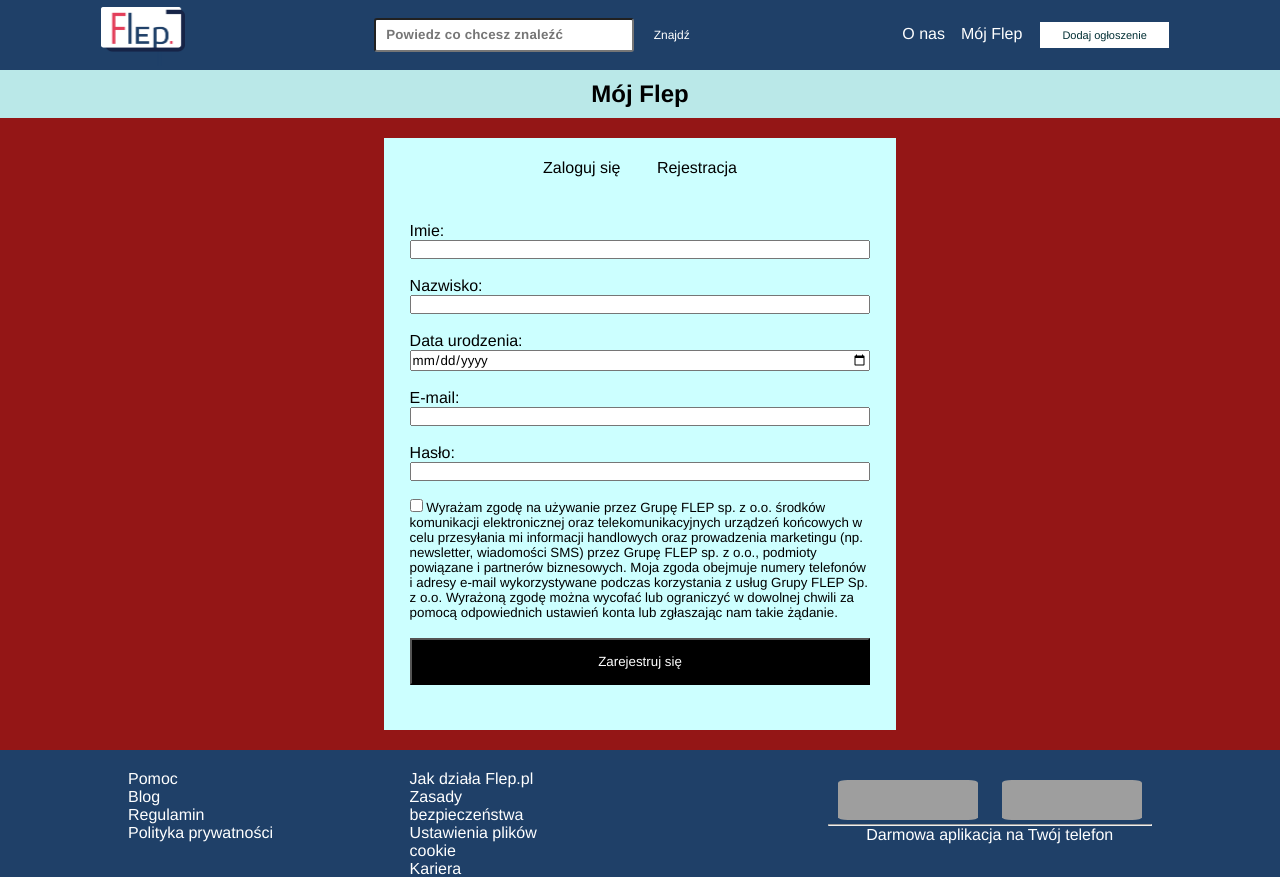
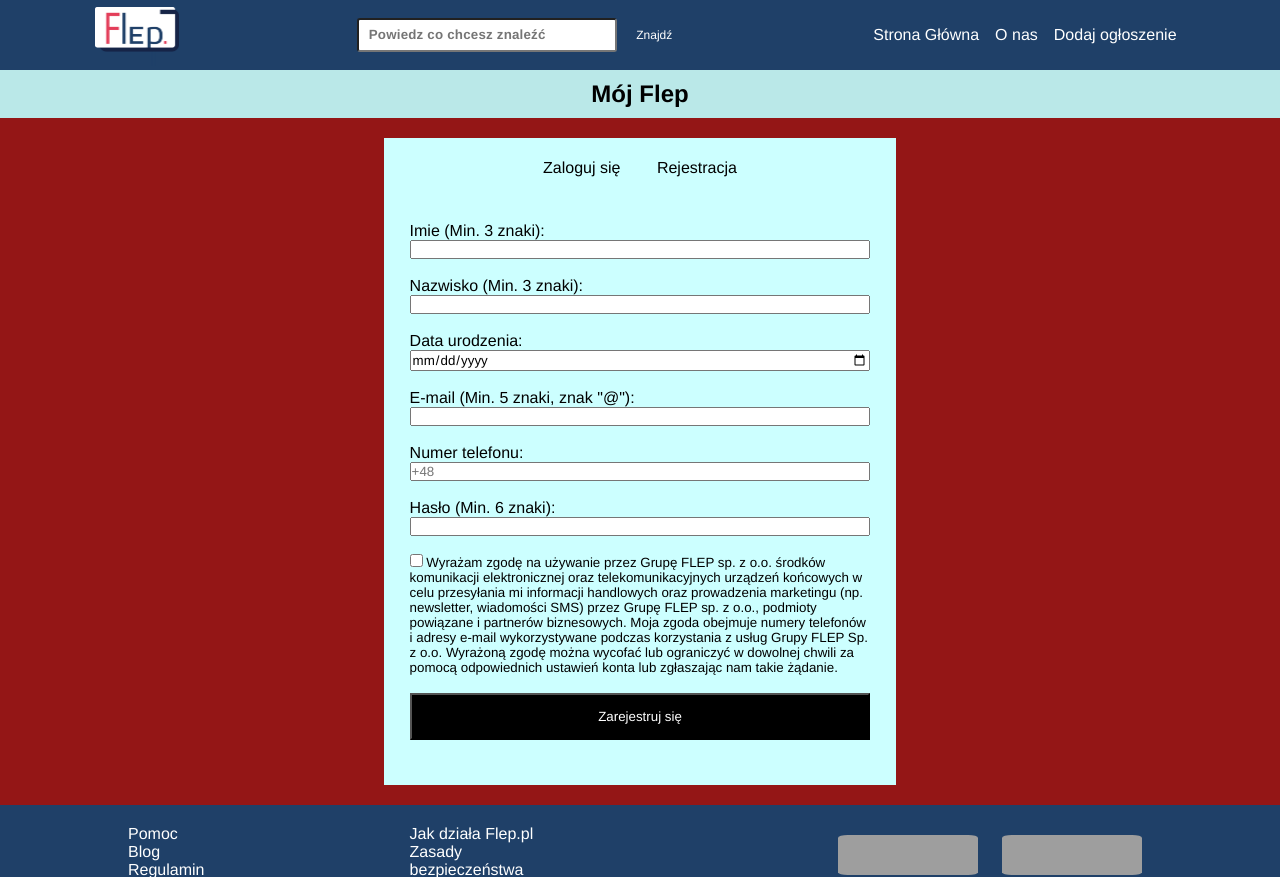
Before and after one commit to FlepPL/Page, a PHP site: page /register.html in a window 1280 px wide. Shown: the top 877 px of the page. Run offline with PHP 8.4, Linux system fonts and the light colour scheme; grey boxes are pictures that could not be loaded.

Commit message:
FLEP 1.1

```diff
--- a/logout.php
+++ b/logout.php
@@ -1,10 +1,10 @@
 <?php
     session_start();
-    include 'main.php';
     unset($_SESSION['email']);
     unset($_SESSION['imie']);
     unset($_SESSION['nazwisko']);
     unset($_SESSION['telefon']);
     session_destroy();
+    include 'main.php';
     echo "<script type='text/javascript'>alert('Wylogowano się pomyślnie');</script>";
 ?>
--- a/main.php
+++ b/main.php
@@ -28,7 +28,7 @@
             <ul class="menu">
                 <a class="bottom" href="aboutus.html">O nas</a>
                 <a class="bottom" href="login.php">Mój Flep</a>
-                <a class="bottom" href="announcements.html">Dodaj ogłoszenie</a>
+                <a class="bottom" href="announcements.php">Dodaj ogłoszenie</a>
             </ul>
             <button class="burger">
                 <div class="line"></div>
--- a/query.sql
+++ b/query.sql
@@ -27,8 +27,8 @@ CREATE TABLE ogloszenie(
   kategoria VARCHAR(15) NOT NULL,
 	opis VARCHAR(1500) NOT NULL
   lokalizacja VARCHAR(20) NOT NULL,
+  cena FLOAT(6),
   zdjecia BLOB,
-  cena FLOAT(6),
   data date
 )
 
--- a/register.html
+++ b/register.html
@@ -25,9 +25,9 @@
         </div>
 
             <ul class="menu">
+                <a class="bottom" href="main.php">Strona Główna</a>
                 <a class="bottom" href="aboutus.html">O nas</a>
-                <a class="bottom" href="login.php">Mój Flep</a>
-                <a class="bottom-ad" href="announcements.html">Dodaj ogłoszenie</a>
+                <a class="bottom" href="announcements.html">Dodaj ogłoszenie</a>
             </ul>
             <button class="burger">
                 <div class="line"></div>
@@ -59,16 +59,18 @@
             <div id="login-form">
                 <form action="register.php" method="POST" name="rejestr">
                     <br>
-                    <p class="input-form" >Imie:</p>
-                    <input class="input-form" type="text" name="name" id="name" required pattern=".{3,}" > <br><br>
-                    <p class="input-form">Nazwisko:</p>
-                    <input class="input-form" type="text" name="lastname" id="lastname" required pattern=".{3,}" > <br><br>
+                    <p class="input-form" >Imie (Min. 3 znaki):</p>
+                    <input class="input-form" type="text" name="name" id="name" required pattern=".{3,20}" > <br><br>
+                    <p class="input-form">Nazwisko (Min. 3 znaki):</p>
+                    <input class="input-form" type="text" name="lastname" id="lastname" required pattern=".{3,20}" > <br><br>
                     <p class="input-form">Data urodzenia:</p>
                     <input class="input-form" type="date" name="date" required> <br><br>
-                    <p class="input-form">E-mail:</p>
-                    <input class="input-form" type="email" name="email" required pattern=".{3,}" > <br><br>
-                    <p class="input-form">Hasło:</p>
-                    <input class="input-form" type="password" name="password" required pattern=".{6,}" > <br><br>
+                    <p class="input-form">E-mail (Min. 5 znaki, znak "@"):</p>
+                    <input class="input-form" type="email" name="email" required pattern=".{3,30}" > <br><br>
+                    <p class="input-form">Numer telefonu:</p>
+                    <input class="input-form" type="email" name="email" placeholder="+48" required pattern=".{9,12}" > <br><br>
+                    <p class="input-form">Hasło (Min. 6 znaki):</p>
+                    <input class="input-form" type="password" name="password" required pattern=".{6,25}" > <br><br>
                     <div id="rest">
                             <p style="font-size:smaller"> <input type="checkbox" name="agreement" required>
                                 Wyrażam zgodę na używanie przez Grupę FLEP sp. z o.o. środków komunikacji elektronicznej oraz
--- a/register.php
+++ b/register.php
@@ -7,7 +7,7 @@
     $nazwisko = $_POST["lastname"];
     $email = $_POST["email"];
     $haslo = $_POST["password"];
-    $dodaj = "INSERT INTO uzytkownik (imie,nazwisko,email,haslo) values ('".$imieAutora."', '".$nazwisko."', '".$email."', '".$haslo."');";
+    $dodaj = "INSERT INTO uzytkownik (imie,nazwisko,email,haslo) VALUES ('".$imieAutora."', '".$nazwisko."', '".$email."', '".$haslo."');";
     $emailBob = "SELECT email FROM uzytkownik WHERE email = '$email';";
     $result = mysqli_query($sql, $emailBob);
     if (mysqli_num_rows($result) == 0){
```
Also changed, not shown: announcements.php (renamed from announcements.html, +13 -5 lines), login.php (+7 -6 lines), loginScript.php (+8 -1 lines), ogloszenie.php (added, +16 -0 lines), test.php (+4 -4 lines).
